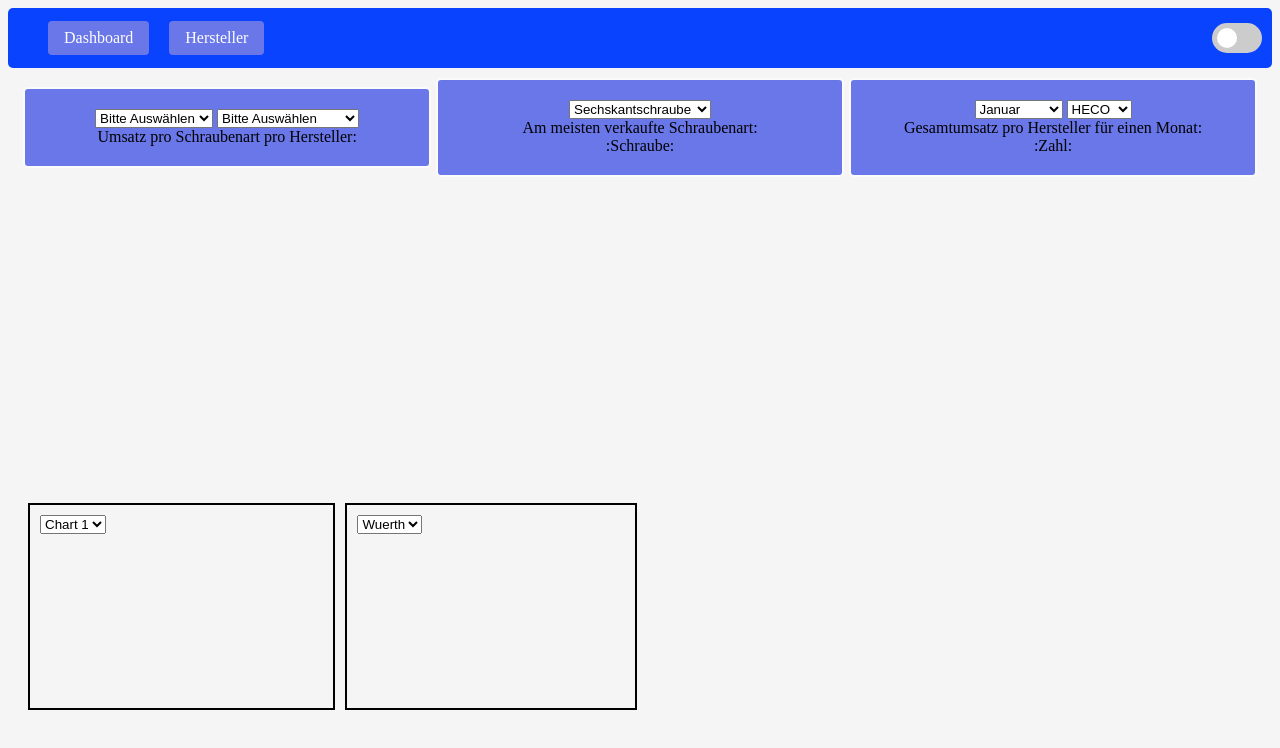
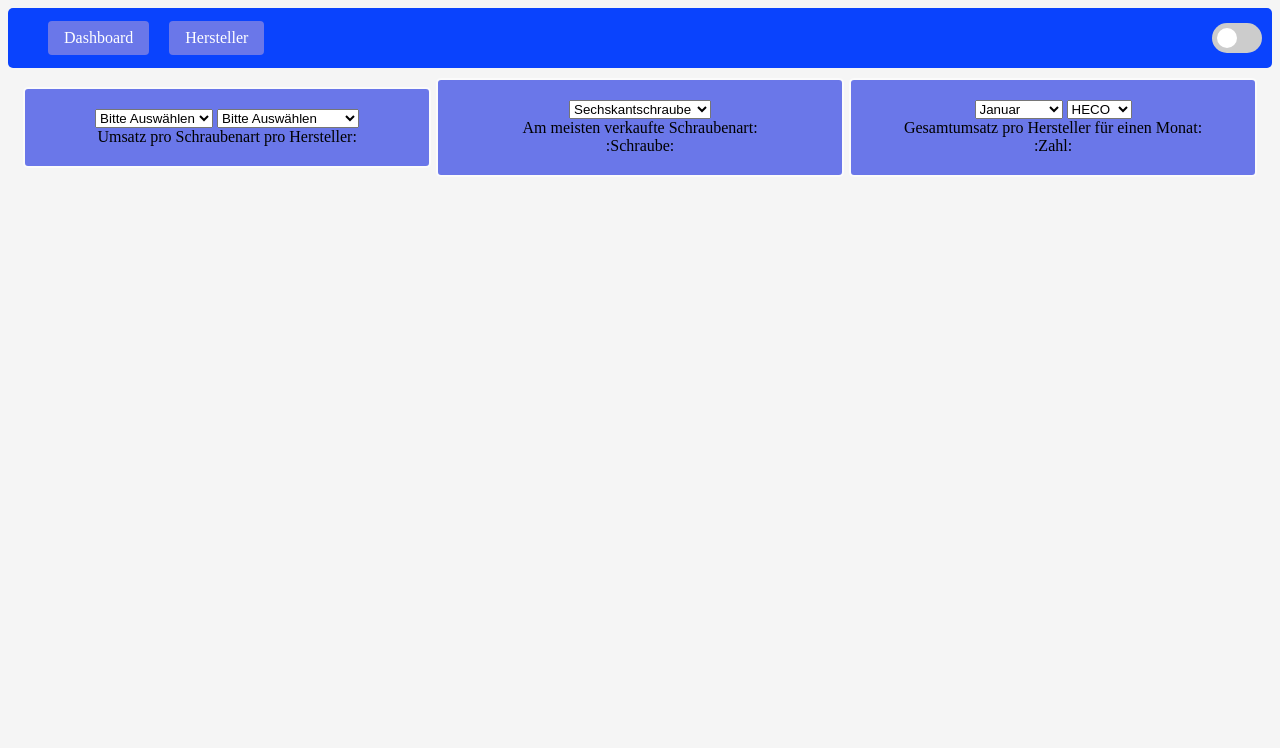
Before and after one commit to AndySchw/Verkaufsdaten-Dashboard, a website: page Verkaufsdaten-Dashboard Homepage/index.html in a window 1280 px wide. Drawn offline with nearby package versions, Linux system fonts and the light colour scheme; no server answers; a script that the page names is missing.

Commit message:
Update index.html

```diff
--- a/Verkaufsdaten-Dashboard Homepage/index.html
+++ b/Verkaufsdaten-Dashboard Homepage/index.html
@@ -115,29 +115,7 @@
       <!-- Ende Hauptteil Mitte -->
 
       <!-- Hauptteil Unten -->
-      <div class="container_unten">
-        <div class="box_u_li">
-          <div>
-            <select onchange="updateChart(this)">
-              <option value="chart1">Chart 1</option>
-              <option value="chart2">Chart 2</option>
-            </select>
-          </div>
-          <div id="chartContainer">
-            <!-- Hier wird der ausgewählte Chart angezeigt -->
-            <canvas id="selectedChart"></canvas>
-          </div>
-        </div>
-        <div class="box_u_re">
-          <div>
-            <select onchange="updateManufacturer(this.value)">
-              <option value="Wuerth">Wuerth</option>
-              <option value="HECO">HECO</option>
-              <option value="SWG">SWG</option>
-            </select>
-          </div>
-        </div>
-      </div>
+      <!-- Platz für mehr :) -->
       <!-- Ende Hauptteil Unten -->
 
 
```
